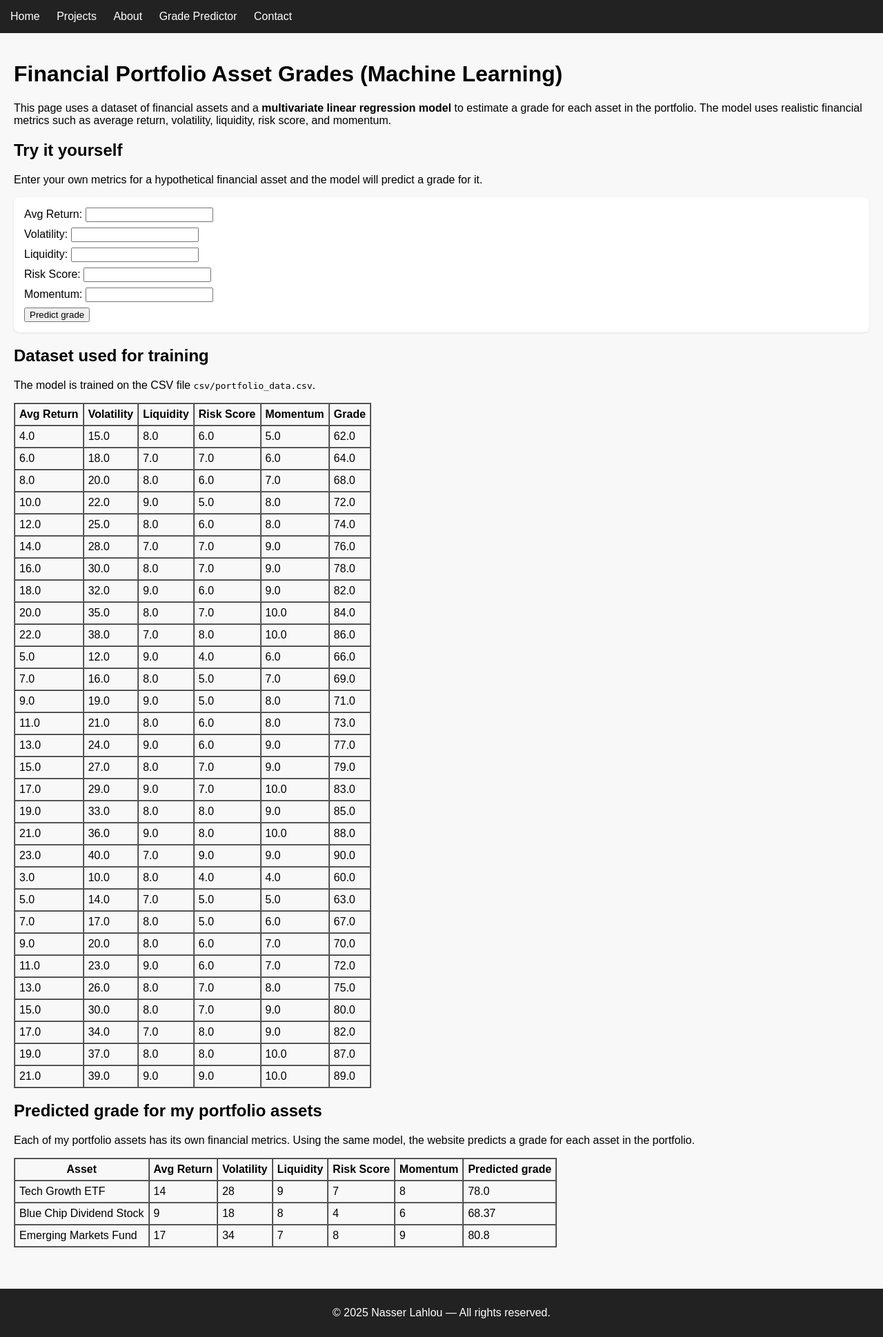
After one commit to nassounadim-lgtm/personal-portfolio-, a Flask app: page /predict in a window 1280 px wide. The commit adds this page. Shown: the whole page at 69% size. Run offline with Flask 3, Linux system fonts and the light colour scheme.

Commit message:
Updated project with ML feature and expanded dataset

```diff
--- a/app.py
+++ b/app.py
@@ -1,8 +1,10 @@
-from flask import Flask, render_template
+from flask import Flask, render_template, request
+import csv
+import numpy as np
 
 app = Flask(__name__)
 
-# ---------- Data models ----------
+# ---------- Profile data ----------
 PROFILE = {
     "name": "Nasser Lahlou",
     "role": "Software Engineering Student",
@@ -13,24 +15,115 @@ PROFILE = {
     "email": "nassounadim@gmail.com",
     "location": "Barcelona, Spain",
     "github_url": "https://github.com/nassounadim-lgtm",
-    "linkedin_url": "https://www.linkedin.com/in/your-profile",
 }
 
+# ---------- Features used by the ML model ----------
+FEATURE_NAMES = [
+    "avg_return",
+    "volatility",
+    "liquidity",
+    "risk_score",
+    "momentum",
+]
+
+# ---------- Portfolio assets (financial) ----------
+# Each asset has the same features the model uses
 PROJECTS = [
     {
-        "title": "Portfolio Website",
-        "description": "A personal portfolio website built using Python (Flask) and HTML/CSS.",
-        "technologies": ["Python", "Flask", "HTML", "CSS"],
-        "github_url": "https://github.com/nassounadim-lgtm/personal-portfolio",
+        "title": "Tech Growth ETF",
+        "description": "High-growth technology-focused exchange-traded fund.",
+        "technologies": ["ETF", "Technology"],  # used by templates
+        "github_url": "https://www.example.com/tech-etf-info",
+        "avg_return": 14,
+        "volatility": 28,
+        "liquidity": 9,
+        "risk_score": 7,
+        "momentum": 8,
     },
     {
-        "title": "Sample CLI Tool",
-        "description": "A small command-line tool written in Python.",
-        "technologies": ["Python"],
-        "github_url": "https://github.com/nassounadim-lgtm/sample-cli-tool",
+        "title": "Blue Chip Dividend Stock",
+        "description": "Stable stock with regular dividends and lower volatility.",
+        "technologies": ["Stock", "Dividend"],
+        "github_url": "https://www.example.com/blue-chip-info",
+        "avg_return": 9,
+        "volatility": 18,
+        "liquidity": 8,
+        "risk_score": 4,
+        "momentum": 6,
+    },
+    {
+        "title": "Emerging Markets Fund",
+        "description": "Diversified fund investing in emerging economies.",
+        "technologies": ["Fund", "Emerging Markets"],
+        "github_url": "https://www.example.com/em-fund-info",
+        "avg_return": 17,
+        "volatility": 34,
+        "liquidity": 7,
+        "risk_score": 8,
+        "momentum": 9,
     },
 ]
 
+
+# ---------- Data loading + ML model ----------
+
+def load_portfolio_data(path: str = "csv/portfolio_data.csv"):
+    """
+    Load financial asset data from CSV.
+    Returns:
+      - dataset: list of dicts with all features + grade
+      - X: numpy array of shape (n_samples, n_features)
+      - y: numpy array of shape (n_samples,)
+    """
+    dataset = []
+    X_rows = []
+    y_vals = []
+
+    with open(path, newline="") as f:
+        reader = csv.DictReader(f)
+        for row in reader:
+            features = {}
+            for name in FEATURE_NAMES:
+                features[name] = float(row[name])
+            grade = float(row["grade"])
+
+            dataset.append({**features, "grade": grade})
+            X_rows.append([features[name] for name in FEATURE_NAMES])
+            y_vals.append(grade)
+
+    X = np.array(X_rows, dtype=float)
+    y = np.array(y_vals, dtype=float)
+    return dataset, X, y
+
+
+def fit_linear_regression(X: np.ndarray, y: np.ndarray):
+    """
+    Fit a multivariate linear regression model:
+        y = bias + w1*x1 + ... + wn*xn
+    using the normal equation: theta = (X^T X)^-1 X^T y
+    """
+    n_samples = X.shape[0]
+    X_design = np.hstack([np.ones((n_samples, 1)), X])  # add bias column
+    theta = np.linalg.pinv(X_design.T @ X_design) @ X_design.T @ y
+    bias = float(theta[0])
+    weights = theta[1:]
+    return weights, bias
+
+
+# Train model once at startup
+DATASET, X_DATA, Y_DATA = load_portfolio_data()
+WEIGHTS, BIAS = fit_linear_regression(X_DATA, Y_DATA)
+
+
+def predict_grade_from_features(features: dict) -> float:
+    """
+    Predict a grade given a dict of financial features using the trained model.
+    """
+    x_vec = np.array([float(features[name]) for name in FEATURE_NAMES], dtype=float)
+    return float(BIAS + np.dot(WEIGHTS, x_vec))
+
+
+# ---------- Routes ----------
 
 @app.route("/")
 def index():
@@ -52,5 +145,58 @@ def contact():
     return render_template("contact.html", profile=PROFILE)
 
 
+@app.route("/predict", methods=["GET", "POST"])
+def predict():
+    """
+    ML page:
+      - Shows the dataset used to train the model
+      - Shows predicted grade for each portfolio asset
+      - Lets the user enter custom financial metrics to get a predicted grade
+    """
+    # 1) Predictions for existing portfolio assets
+    portfolio_predictions = []
+    for asset in PROJECTS:
+        features = {name: asset[name] for name in FEATURE_NAMES}
+        predicted = round(predict_grade_from_features(features), 2)
+        portfolio_predictions.append({
+            "title": asset["title"],
+            "features": features,
+            "predicted_grade": predicted,
+        })
+
+    # 2) User interaction – custom input
+    user_features = None
+    user_prediction = None
+    error = None
+
+    if request.method == "POST":
+        user_features = {}
+        try:
+            for name in FEATURE_NAMES:
+                value_str = request.form.get(name, "").strip()
+                if not value_str:
+                    raise ValueError(f"Missing value for {name}")
+                user_features[name] = float(value_str)
+
+            user_prediction = round(predict_grade_from_features(user_features), 2)
+
+        except ValueError as e:
+            error = f"Invalid input: {e}"
+            user_features = None
+            user_prediction = None
+
+    return render_template(
+        "predict.html",
+        profile=PROFILE,
+        feature_names=FEATURE_NAMES,
+        dataset=DATASET,
+        portfolio_predictions=portfolio_predictions,
+        user_features=user_features,
+        user_prediction=user_prediction,
+        error=error,
+    )
+
+
+# ---------- Run the app ----------
 if __name__ == "__main__":
     app.run(debug=True)
--- /dev/null
+++ b/csv/portfolio_data.csv
@@ -0,0 +1,31 @@
+avg_return,volatility,liquidity,risk_score,momentum,grade
+4,15,8,6,5,62
+6,18,7,7,6,64
+8,20,8,6,7,68
+10,22,9,5,8,72
+12,25,8,6,8,74
+14,28,7,7,9,76
+16,30,8,7,9,78
+18,32,9,6,9,82
+20,35,8,7,10,84
+22,38,7,8,10,86
+5,12,9,4,6,66
+7,16,8,5,7,69
+9,19,9,5,8,71
+11,21,8,6,8,73
+13,24,9,6,9,77
+15,27,8,7,9,79
+17,29,9,7,10,83
+19,33,8,8,9,85
+21,36,9,8,10,88
+23,40,7,9,9,90
+3,10,8,4,4,60
+5,14,7,5,5,63
+7,17,8,5,6,67
+9,20,8,6,7,70
+11,23,9,6,7,72
+13,26,8,7,8,75
+15,30,8,7,9,80
+17,34,7,8,9,82
+19,37,8,8,10,87
+21,39,9,9,10,89
--- a/requirements.txt
+++ b/requirements.txt
@@ -1,2 +1,3 @@
-Flask>=3.0,<4.0
-pytest>=8.0,<9.0
+Flask==3.0.0
+numpy==1.26.0
+pytest==8.0.0
--- a/templates/base.html
+++ b/templates/base.html
@@ -1,9 +1,8 @@
-personal-portfolio/templates/base.html
 <!DOCTYPE html>
 <html lang="en">
 <head>
     <meta charset="UTF-8">
-    <title>{{ profile.name }} - Portfolio</title>
+    <title>{{ profile.name }} – Portfolio</title>
     <link rel="stylesheet" href="{{ url_for('static', filename='css/style.css') }}">
 </head>
 
@@ -11,9 +10,10 @@ personal-portfolio/templates/base.html
 
 <header>
     <nav>
-        <a href="{{ url_for('index') }}">Home</a>
+       <a href="{{ url_for('index') }}">Home</a>
         <a href="{{ url_for('projects') }}">Projects</a>
         <a href="{{ url_for('about') }}">About</a>
+        <a href="{{ url_for('predict') }}">Grade Predictor</a>
         <a href="{{ url_for('contact') }}">Contact</a>
     </nav>
 </header>
@@ -24,7 +24,7 @@ personal-portfolio/templates/base.html
 </main>
 
 <footer>
-    <p>&copy; 2025 {{ profile.name }} — All rights reserved.</p>
+    <p>© 2025 {{ profile.name }} — All rights reserved.</p>
 </footer>
 
 </body>
--- /dev/null
+++ b/templates/predict.html
@@ -0,0 +1,106 @@
+{% extends "base.html" %}
+
+{% block content %}
+
+<h1>Financial Portfolio Asset Grades (Machine Learning)</h1>
+
+<p>
+    This page uses a dataset of financial assets and a
+    <strong>multivariate linear regression model</strong>
+    to estimate a grade for each asset in the portfolio.
+    The model uses realistic financial metrics such as
+    average return, volatility, liquidity, risk score, and momentum.
+</p>
+
+<section class="section">
+    <h2>Try it yourself</h2>
+    <p>
+        Enter your own metrics for a hypothetical financial asset
+        and the model will predict a grade for it.
+    </p>
+
+    <form method="POST" class="project-card">
+        {% for name in feature_names %}
+            <div style="margin-bottom: 0.5rem;">
+                <label for="{{ name }}">{{ name.replace("_", " ").title() }}:</label>
+                <input
+                    type="number"
+                    step="0.1"
+                    name="{{ name }}"
+                    id="{{ name }}"
+                    required
+                >
+            </div>
+        {% endfor %}
+        <button type="submit">Predict grade</button>
+    </form>
+
+    {% if error %}
+        <p style="color: red; margin-top: 0.5rem;">{{ error }}</p>
+    {% endif %}
+
+    {% if user_prediction is not none %}
+        <div class="project-card" style="margin-top: 1rem;">
+            <h3>Prediction result</h3>
+            <p>Input metrics:</p>
+            <ul>
+                {% for name, value in user_features.items() %}
+                    <li><strong>{{ name.replace("_", " ").title() }}:</strong> {{ value }}</li>
+                {% endfor %}
+            </ul>
+            <p>Predicted grade for this asset: <strong>{{ user_prediction }}</strong></p>
+        </div>
+    {% endif %}
+</section>
+
+<section class="section">
+    <h2>Dataset used for training</h2>
+    <p>The model is trained on the CSV file <code>csv/portfolio_data.csv</code>.</p>
+
+    <table border="1" cellpadding="6" cellspacing="0">
+        <tr>
+            {% for name in feature_names %}
+                <th>{{ name.replace("_", " ").title() }}</th>
+            {% endfor %}
+            <th>Grade</th>
+        </tr>
+        {% for row in dataset %}
+        <tr>
+            {% for name in feature_names %}
+                <td>{{ row[name] }}</td>
+            {% endfor %}
+            <td>{{ row.grade }}</td>
+        </tr>
+        {% endfor %}
+    </table>
+</section>
+
+<section class="section">
+    <h2>Predicted grade for my portfolio assets</h2>
+    <p>
+        Each of my portfolio assets has its own financial metrics.
+        Using the same model, the website predicts a grade
+        for each asset in the portfolio.
+    </p>
+
+    <table border="1" cellpadding="6" cellspacing="0">
+        <tr>
+            <th>Asset</th>
+            {% for name in feature_names %}
+                <th>{{ name.replace("_", " ").title() }}</th>
+            {% endfor %}
+            <th>Predicted grade</th>
+        </tr>
+        {% for item in portfolio_predictions %}
+        <tr>
+            <td>{{ item.title }}</td>
+            {% for name in feature_names %}
+                <td>{{ item.features[name] }}</td>
+            {% endfor %}
+            <td>{{ item.predicted_grade }}</td>
+        </tr>
+        {% endfor %}
+    </table>
+</section>
+
+{% endblock %}
```
